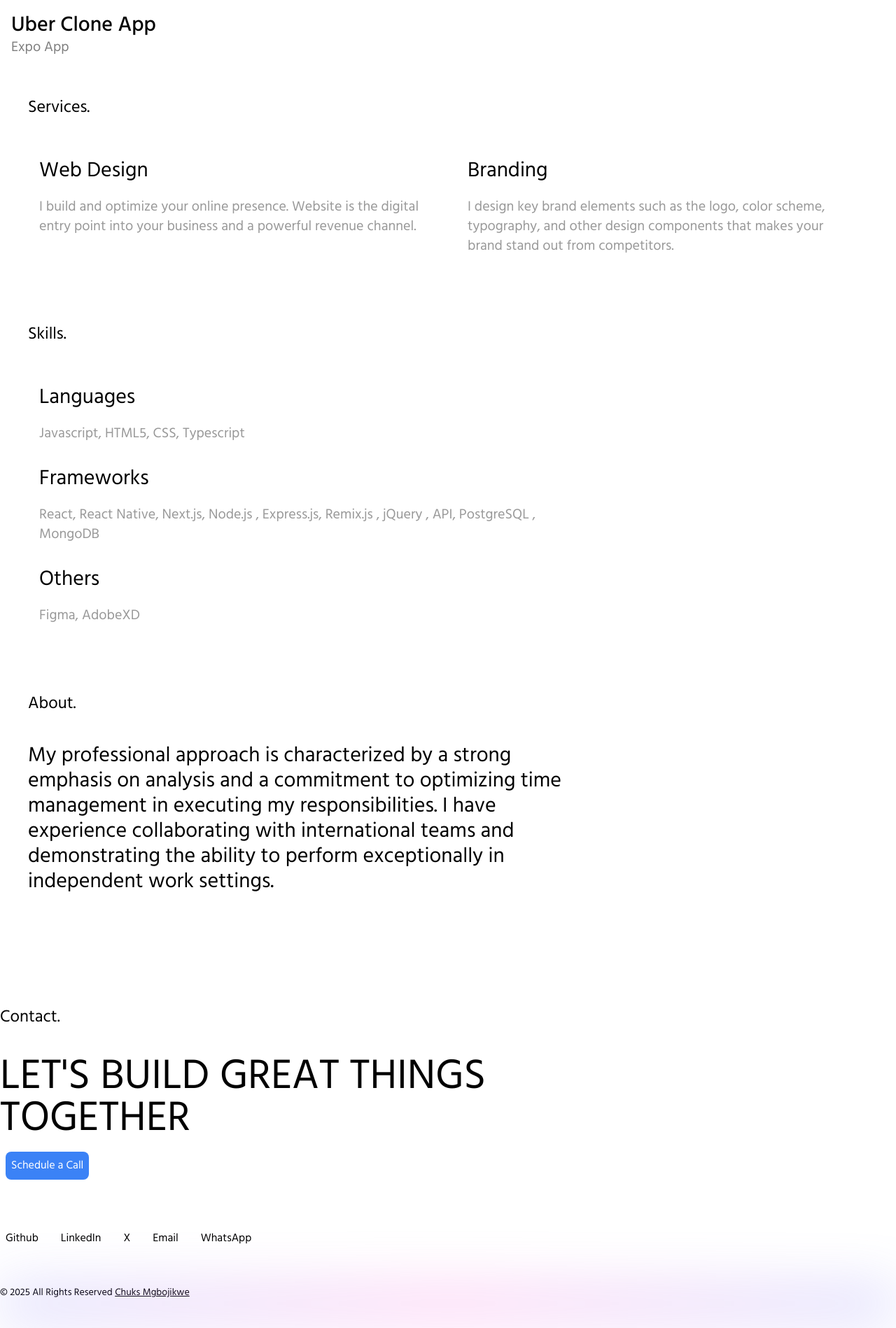
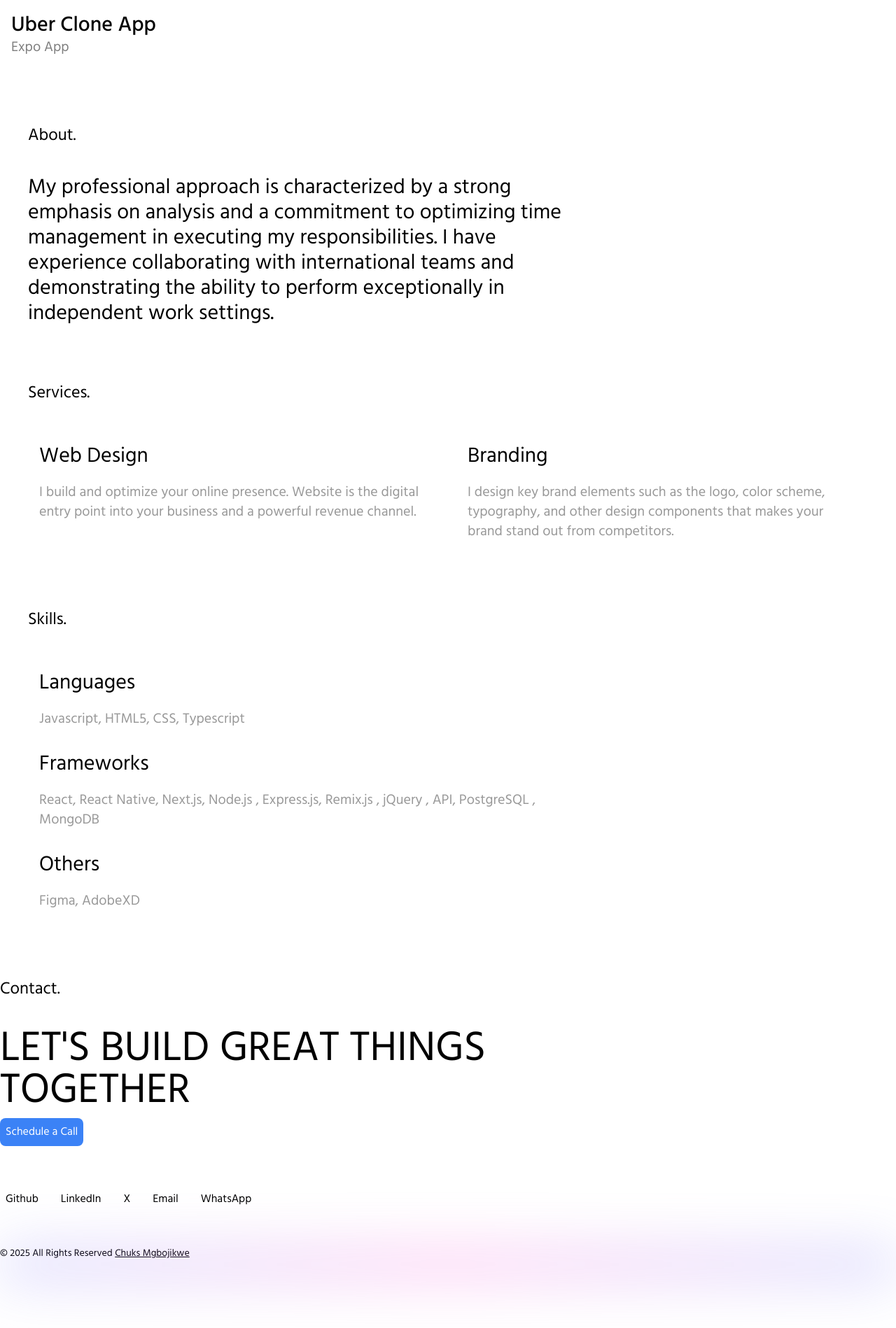
Before and after one commit to ChuxMg/chuks, a Next.js app: page / in a window 1280 px wide. Shown: the part 4312-6210 px from the top of the page at 70% size. After the commit the page ends 6154 px from the top, so only its background shows below. Built offline with nearby package versions, Linux system fonts and the light colour scheme.

Commit message:
Implement Update

```diff
--- a/components/Footer/index.js
+++ b/components/Footer/index.js
@@ -10,7 +10,7 @@ const Footer = ({}) => {
 
   return (
     <>
-      <div className="mt-5 laptop:mt-40 p-2 laptop:p-0">
+      <div className="mt-5 laptop:mt-20 p-2 laptop:p-0">
         <div>
           <h1 className="text-2xl text-bold">Contact.</h1>
           <div className="mt-10">
--- a/components/ScheduleCallButton/index.js
+++ b/components/ScheduleCallButton/index.js
@@ -12,7 +12,7 @@ export default function ScheduleCallButton() {
   };
 
   return (
-    <div className="flex items-center p-2">
+    <div className="flex items-center">
       <Button
         onClick={handleScheduleClick}
         classes={`px-6 py-3 text-white ${
--- a/pages/index.js
+++ b/pages/index.js
@@ -125,7 +125,14 @@ export default function Home() {
           </div>
         </div>
 
-        <div className="mt-10 laptop:mt-30 p-2 laptop:p-0">
+        <div className="mt-10 laptop:mt-20 p-2 laptop:p-0" ref={aboutRef}>
+          <h1 className="tablet:m-10 text-2xl text-bold">About.</h1>
+          <p className="tablet:m-10 mt-2 text-xl laptop:text-3xl w-full laptop:w-3/5">
+            {data.aboutpara}
+          </p>
+        </div>
+
+        <div className="mt-10 laptop:mt-20 p-2 laptop:p-0">
           <h1 className="tablet:m-10 text-2xl text-bold">Services.</h1>
           <div className="mt-5 tablet:m-10 grid grid-cols-1 laptop:grid-cols-2 gap-6">
             {data.services.map((service, index) => (
@@ -156,12 +163,6 @@ export default function Home() {
           </p>
         </div>
 
-        <div className="mt-10 laptop:mt-20 p-2 laptop:p-0" ref={aboutRef}>
-          <h1 className="tablet:m-10 text-2xl text-bold">About.</h1>
-          <p className="tablet:m-10 mt-2 text-xl laptop:text-3xl w-full laptop:w-3/5">
-            {data.aboutpara}
-          </p>
-        </div>
         <div ref={contactRef}>
           <Footer />
         </div>
```
